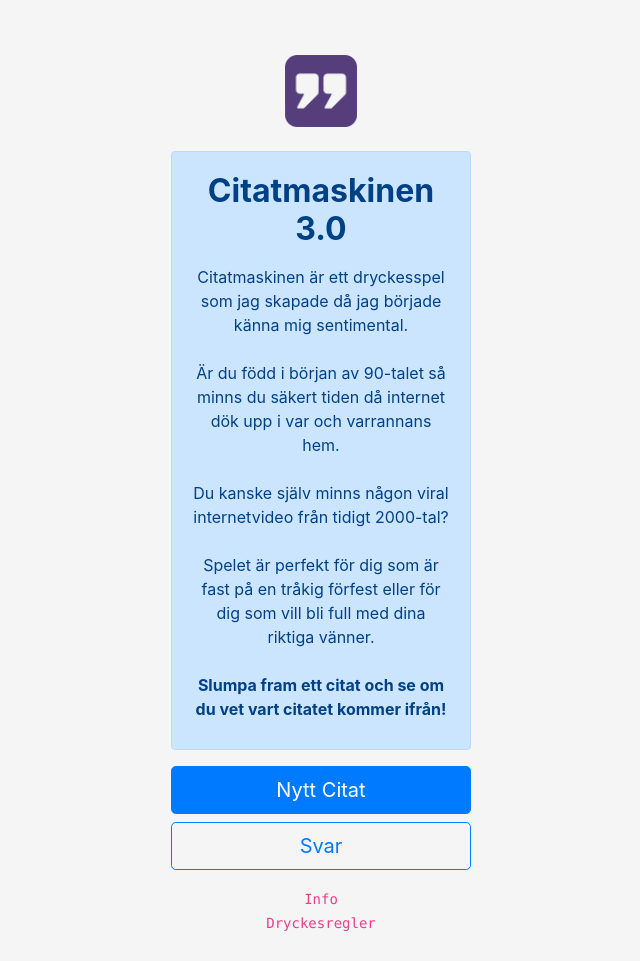
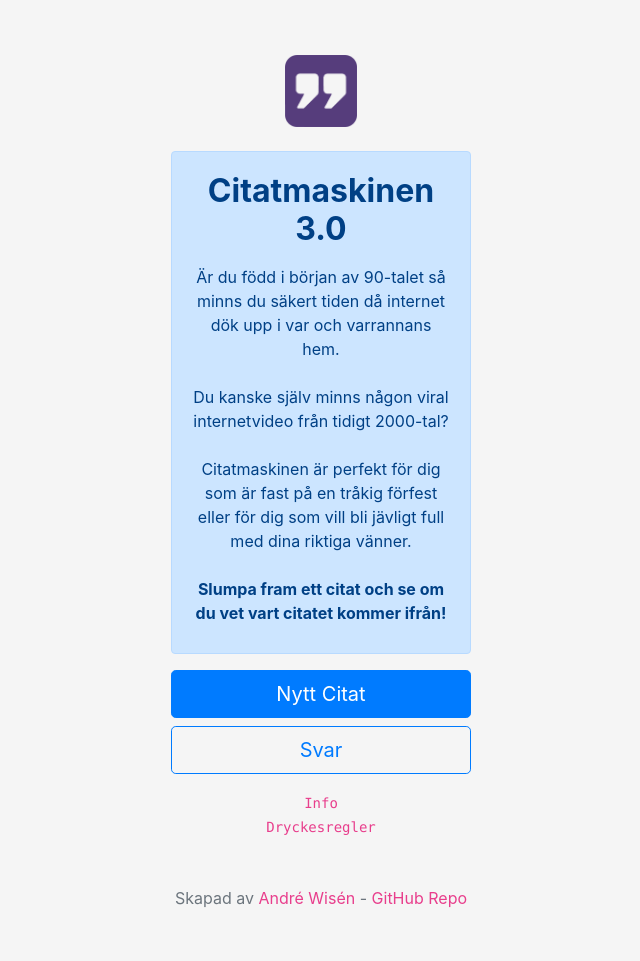
Before and after one commit to andrewisen/Citatmaskinen, a PHP site: page /index.php in a window 1280 px wide. Shown: the top 961 px of the page, without its empty margins (319-959 px from the left). After the commit the page ends 908 px from the top, so only its background shows below. Run offline with PHP 8.4, Linux system fonts and the light colour scheme.

Commit message:
Update MOTD

```diff
--- a/app/index.php
+++ b/app/index.php
@@ -5,17 +5,16 @@
     $appTitle = $appName . " " . $appVersion;
     $appAuthor = "André 'MG' Wisén";
 
-    $splashScreen = $appName . ' är ett dryckesspel som jag skapade då jag började känna mig sentimental.<br><br>
-    Är du född i början av 90-talet så minns du säkert tiden då internet dök upp i var och varrannans hem.<br><br>
+    $splashScreen = 'Är du född i början av 90-talet så minns du säkert tiden då internet dök upp i var och varrannans hem.<br><br>
     Du kanske själv minns någon viral internetvideo från tidigt 2000-tal?<br><br>
 
-    Spelet är perfekt för dig som är fast på en tråkig förfest eller för dig som vill bli full med dina riktiga vänner.<br><br>
+    ' . $appName . ' är perfekt för dig som är fast på en tråkig förfest eller för dig som vill bli jävligt full med dina riktiga vänner.<br><br>
 
     <b>Slumpa fram ett citat och se om du vet vart citatet kommer ifrån!</b>
 
     ';
 
-    $info = $appName . ' innehåller citat från "kända" personer, YouTube-klipp, filmer, TV-serier och mycket annat.<br><br>
+    $info = $appName . ' innehåller svenska citat från "kända" personer, YouTube-klipp, filmer, TV-serier och mycket annat.<br><br>
     Spelet är främst till för dig som är född under tidigt 90-tal och har hängt på internet (främst YouTube) en del.<br>
     Notera att även nyare citat kan förekomma.<br><br>
 
```
Also changed, not shown: app/files/data.txt (line endings or trailing spaces).
